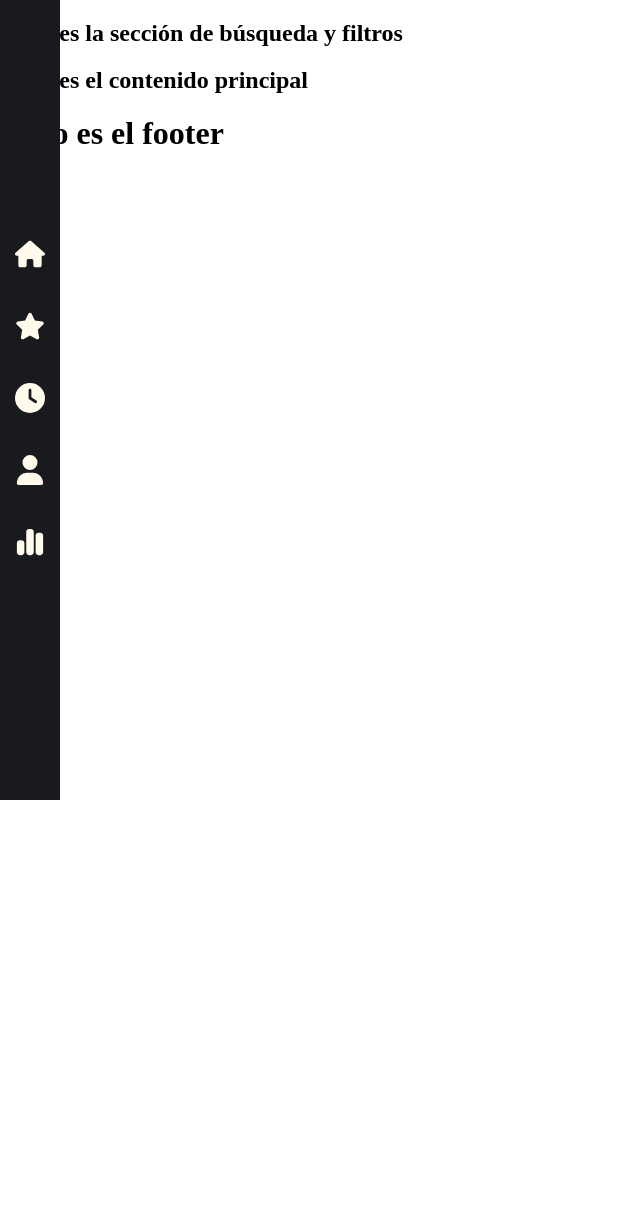
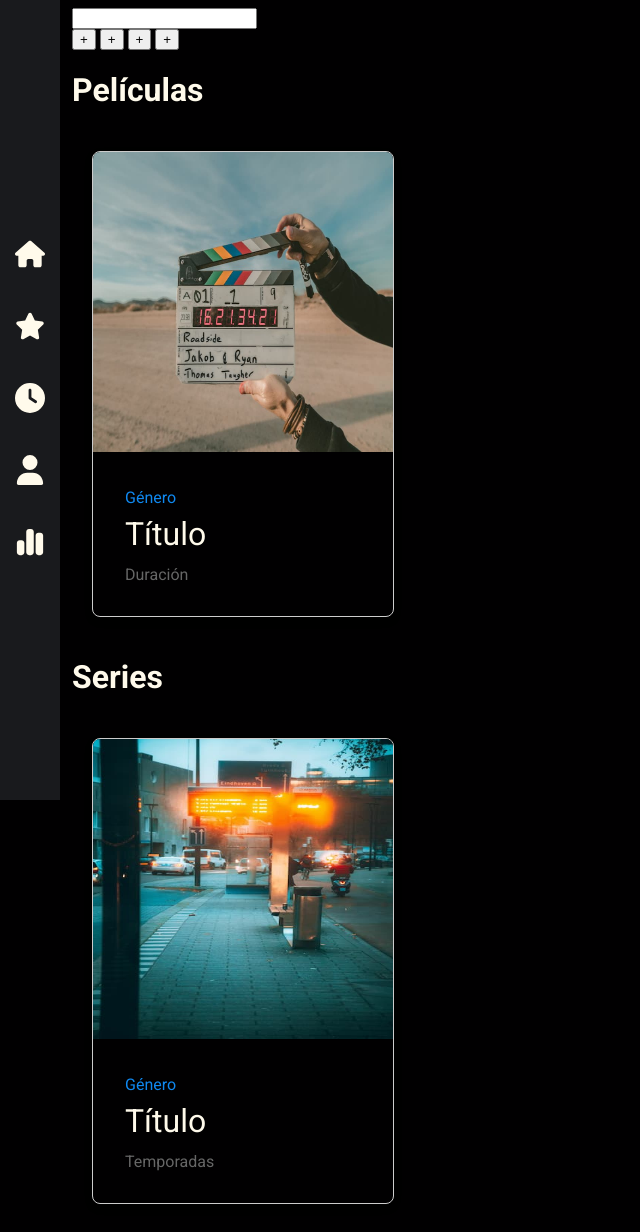
Before and after one commit to AdrianRgGit/tokio_final_project, a Django app: page / in a window 1280 px wide. Shown: the whole page, without its empty margins (0-640 px from the left). Before the commit the page ends 800 px from the top, so only its background shows below. Run offline with Django 5.2, Linux system fonts and the light colour scheme.

Commit message:
cards hechas

```diff
--- /dev/null
+++ b/core/static/core/home.css
@@ -0,0 +1,63 @@
+:root {
+  --primary-color: #1088f0;
+  --secondary-color: #70138e;
+  --tertiary-color: #5a2ea5;
+
+  --background-color: #010001;
+
+  --white-color: #fffaeb;
+  --gray-color: #191A1D;
+  --black-color: #161616;
+
+  --small-font: 0.75rem;
+  --medium-font: 1.5rem;
+  --large-font: 2rem;
+}
+
+.cards-container {
+  display: flex;
+  flex-wrap: wrap;
+}
+
+.card-container {
+  width: 300px;
+  margin: 20px;
+  border: 1px solid #ccc;
+  border-radius: 8px;
+  overflow: hidden;
+  box-shadow: 0 4px 8px rgba(0, 0, 0, 0.1);
+}
+
+.card-link {
+  text-decoration: none;
+  color: #333;
+  display: block;
+}
+
+.card-image {
+  height: 300px;
+  width: 100%;
+  margin: 0;
+  padding: 0;
+  text-align: center;
+}
+
+.card-text-container {
+  padding: 32px;
+}
+
+.genre {
+  color: var(--primary-color);
+  margin: 0 0 8px;
+}
+
+.title {
+  color: var(--white-color);
+  font-size: var(--large-font);
+  margin: 0 0 12px;
+}
+
+.duration {
+  color: #666;
+  margin: 0;
+}
--- /dev/null
+++ b/core/static/core/main.css
@@ -0,0 +1,29 @@
+:root {
+  --primary-color: #1088f0;
+  --secondary-color: #70138e;
+  --tertiary-color: #5a2ea5;
+
+  --background-color: #010001;
+
+  --white-color: #fffaeb;
+  --gray-color: #191A1D;
+  --black-color: #161616;
+
+  --small-font: 0.5rem;
+  --medium-font: 1rem;
+  --large-font: 1.5rem;
+
+  --font-roboto: font-family: 'Roboto', sans-serif;
+
+}
+
+body {
+    font-family: 'Roboto', sans-serif;
+    color: var(--white-color);
+    padding-left: 4rem;
+    background-color: var(--background-color);
+}
+
+a {
+    text-decoration: none;
+}
--- a/core/templates/core/base.html
+++ b/core/templates/core/base.html
@@ -11,6 +11,11 @@
     <link href="static/core/main.css" rel="stylesheet">
     <link href="static/core/sidebar.css" rel="stylesheet">
     <link href="static/core/header.css" rel="stylesheet">
+    <link href="static/core/home.css" rel="stylesheet">
+
+    <!--  Fuente de google  -->
+    <link rel="stylesheet" href="https://fonts.googleapis.com/css2?family=Roboto:wght@400;700&display=swap">
+
 
     <!--Para cargar los elementos estáticos (local)-->
     <!--  De momento esto no me hace nada  -->
--- a/core/templates/core/home.html
+++ b/core/templates/core/home.html
@@ -1,17 +1,53 @@
 {% extends "core/base.html" %}
 {% block content %}
 <!--Filtros-->
-<section>
-    <h1>Esto es la sección de búsqueda y filtros</h1>
+<section class="search-filter-container">
+    <div class="search-container">
+        <input type="text">
+    </div>
+
+    <div class="filter-container">
+        <button>+</button>
+        <button>+</button>
+        <button>+</button>
+        <button>+</button>
+    </div>
 </section>
 
 <!--Main-->
-<section>
-    <h1>Esto es el contenido principal</h1>
+<!--Para películas-->
+<h1>Películas</h1>
+<section class="cards-container">
+    <div class="card-container">
+        <a class="card-link" href="#">
+            <img src="static/images/imagen_prueba_1.jpg" class="card-image"/>
+            <div class="card-text-container">
+                <p class="genre">Género</p>
+                <p class="title">Título</p>
+                <p class="duration">Duración</p>
+            </div>
+        </a>
+    </div>
 </section>
 
+<h1>Series</h1>
+<section class="cards-container">
+    <div class="card-container">
+        <a class="card-link" href="#">
+            <img src="static/images/imagen_prueba_2.jpg" class="card-image"/>
+            <div class="card-text-container">
+                <p class="genre">Género</p>
+                <p class="title">Título</p>
+                <p class="duration">Temporadas</p>
+            </div>
+        </a>
+    </div>
+</section>
+
+<!--Para series-->
+
 <!--Footer-->
-<footer>
-    <h1>Esto es el footer</h1>
-</footer>
+<!--<footer>-->
+<!--    <h1>Esto es el footer</h1>-->
+<!--</footer>-->
 {% endblock %}
```
Also changed, not shown: core/static/images/imagen_prueba_1.jpg (added), core/static/images/imagen_prueba_2.jpg (added).
